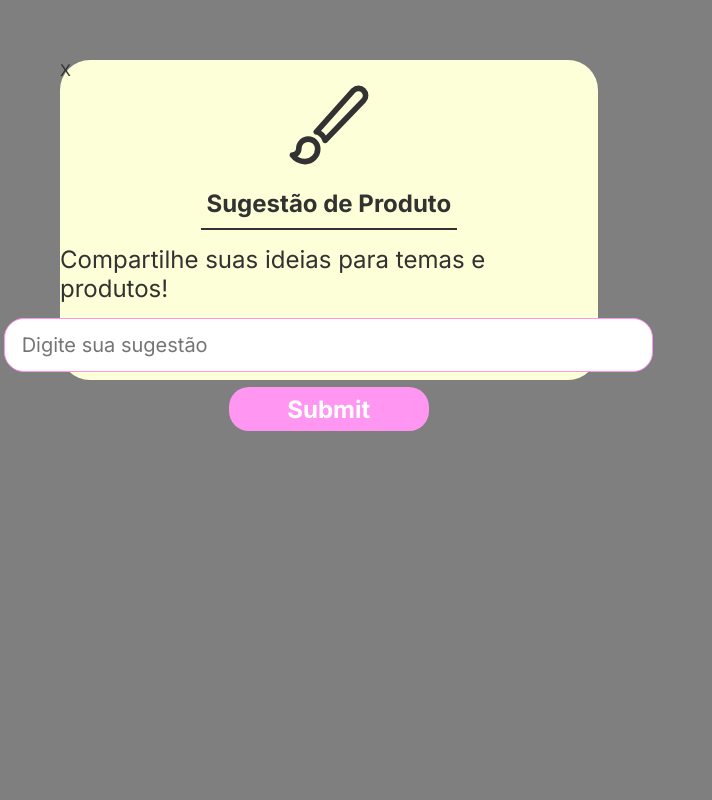
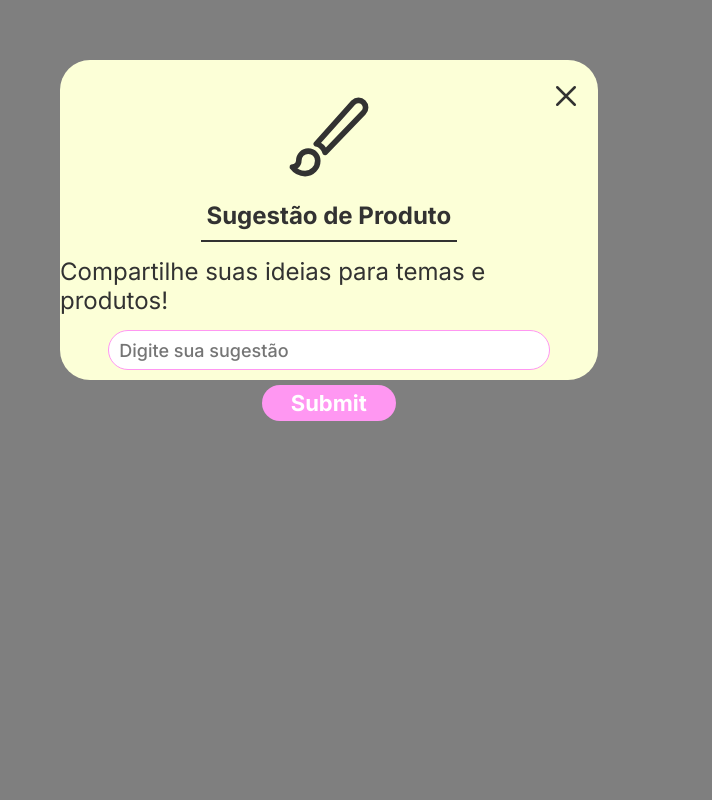
Before and after one commit to Vinescle/Tcc-cherry-blossom, a PHP site: page /Componentes/sugestaoProduto.php in a window 1280 px wide. Shown: the whole page, without its empty margins (0-712 px from the left). Run offline with PHP 8.4, Linux system fonts and the light colour scheme.

Commit message:
Atualização da tela de sugestão

```diff
--- a/Componentes/sugestaoProduto.php
+++ b/Componentes/sugestaoProduto.php
@@ -3,11 +3,13 @@
 
 <head>
     <meta charset="UTF-8">
+    <meta name="viewport" content= "width=device-width, user-scalable=no">
 
     <style>
         @import url('https://fonts.googleapis.com/css2?family=Inter:wght@100;400;500;700&display=swap');
 
         * {
+            box-sizing: border-box;
             color: #323232;
             font-family: 'Inter', sans-serif;
             margin: 0px;
@@ -16,6 +18,7 @@
 
         .popup {
             background-color: rgba(0, 0, 0, .5);
+            box-shadow: 4px 4px 10px -1px rgba(0, 0, 0, 0.32);
             position: fixed;
             top: 0;
             left: 0;
@@ -33,6 +36,14 @@
 
         }
 
+
+        .popup-icone-close{
+            font-size: 40px;
+            position: absolute;
+            top: 2vh;
+            left: 38vw;
+        }
+
         .popup-config {
             display: flex;
             flex-direction: column;
@@ -48,6 +59,7 @@
         }
 
         .popup-icone-svg{
+            margin: 4vh 0 0 0;
             font-size: 90px;
 
         }
@@ -80,22 +92,23 @@
         }
 
         .config-tamanho {
-            width: 642px;
-            height: 52px;
+            width: 34.5vw;
+            height: 5vh;
             border: solid 1px #FF97F2;
             border-radius: 20px;
-            padding-left: 0.8%;
-            font-size: 20px;
+            padding-left: .8vw;
+            font-size: 18px;
             font-family: 'Inter', sans-serif;
+            font-weight: 500;
             outline: none;
         }
 
         .popup-form-button {
-            font-size: 24px;
+            font-size: 22px;
             font-weight: bold;
             color: #FFFFFF;
-            width: 200px;
-            height: 44px;
+            width: 10.5vw;
+            height: 4.5vh;
             background-color: #FF97F2;
             border: none;
             border-radius: 20px;
@@ -118,7 +131,7 @@
 
     <div class="popup">
         <div class="popup-conteudo">
-            <div class="popup-fechar">X</div>
+            <div class="popup-fechar"><ion-icon class="popup-icone-close" name="close-outline"></ion-icon></div>
             <div class="popup-config">
                 <div class="popup-cabecalho">
                     <div class="popup-icone">
@@ -128,7 +141,7 @@
                     <p class="popup-texto">Compartilhe suas ideias para temas e produtos!</p>
                 </div>
                 <form class="popup-form">
-                    <input class="config-tamanho" type="text" name="sugestao" placeholder="  Digite sua sugestão">
+                    <input class="config-tamanho" type="text" name="sugestao" placeholder="Digite sua sugestão">
                     <input class="popup-form-button" type="submit">
                 </form>
             </div>
```
